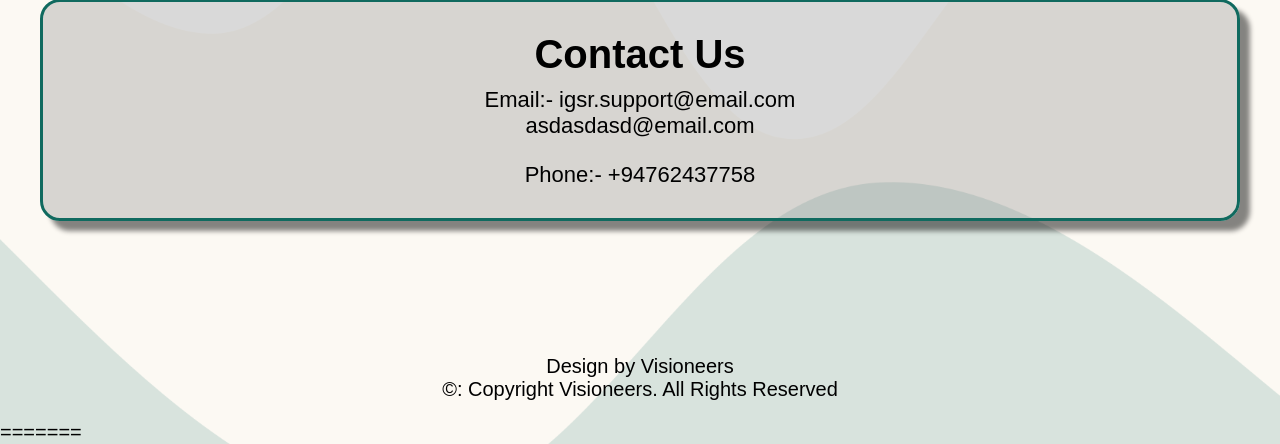
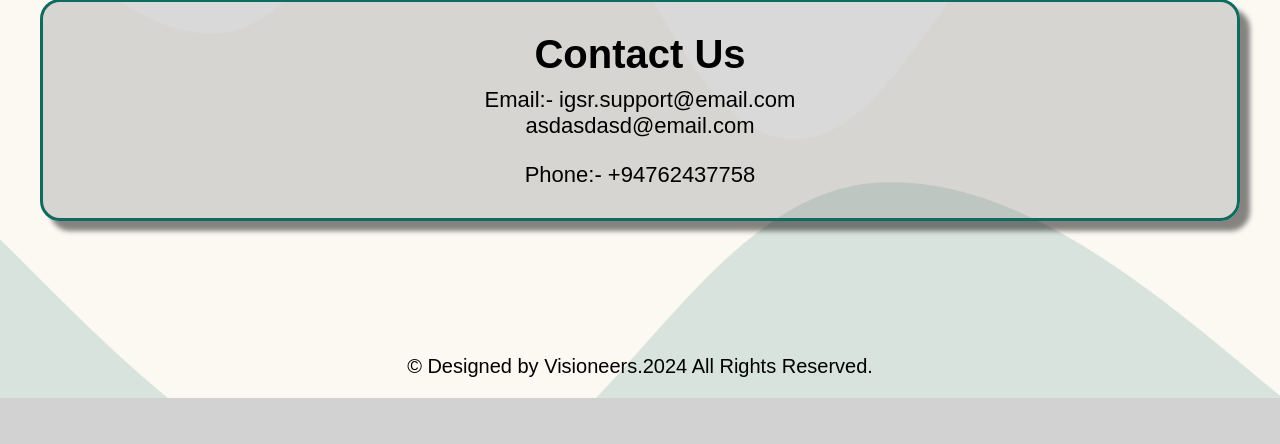
Before and after one commit to BlockAce01/G2C-assistant, a PHP site: page /index.php in a window 1280 px wide. Shown: the part 1850-2294 px from the top of the page. After the commit the page ends 2248 px from the top, so only its background shows below. Run offline with PHP 8.4, Linux system fonts and the light colour scheme.

Commit message:
Update footer.php

```diff
--- a/IGSR/footer.php
+++ b/IGSR/footer.php
@@ -1,8 +1,6 @@
 <div class="footer">
-        <p>Design by Visioneers</p>
-        <p>©: Copyright Visioneers. All Rights Reserved</p>
+        <p></p>
+        <p>© Designed by Visioneers.2024 All Rights Reserved.</p>
   </div>
 </body>
 </html>
-=======
-</div>
```
